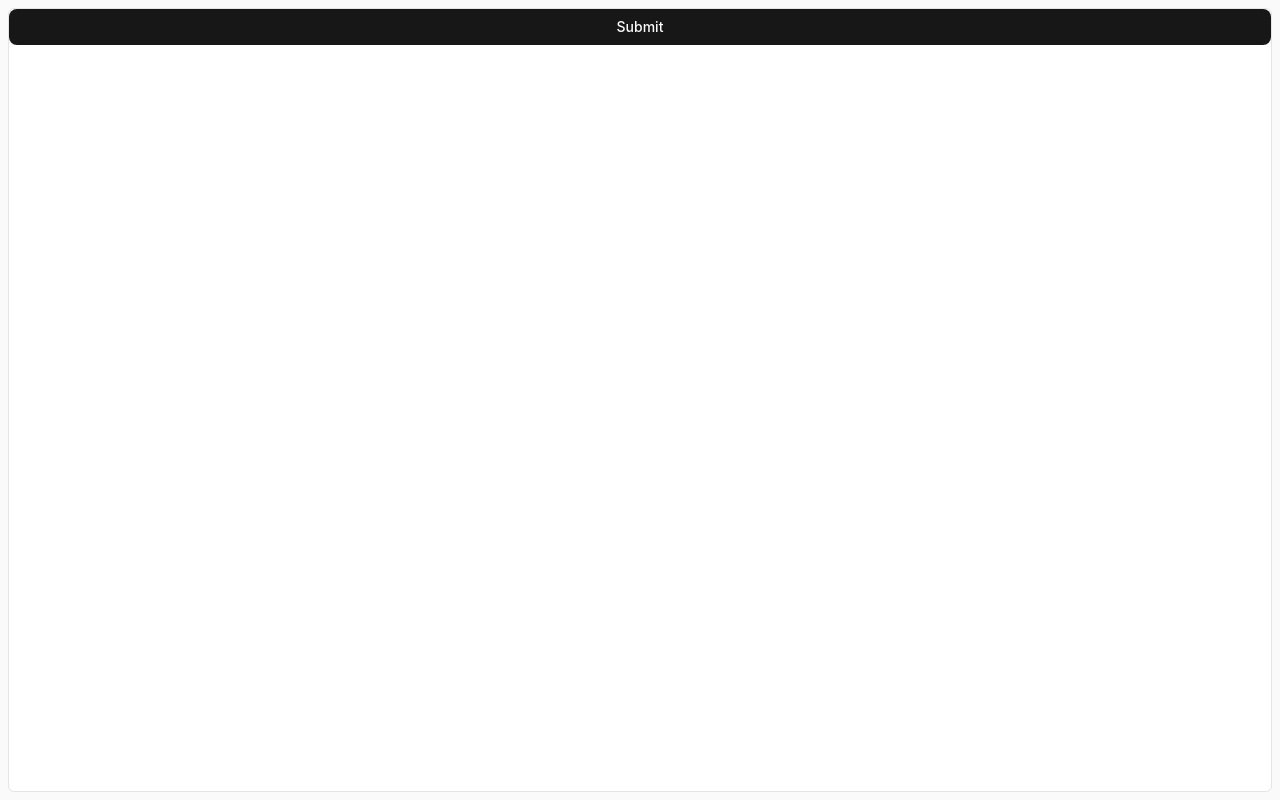
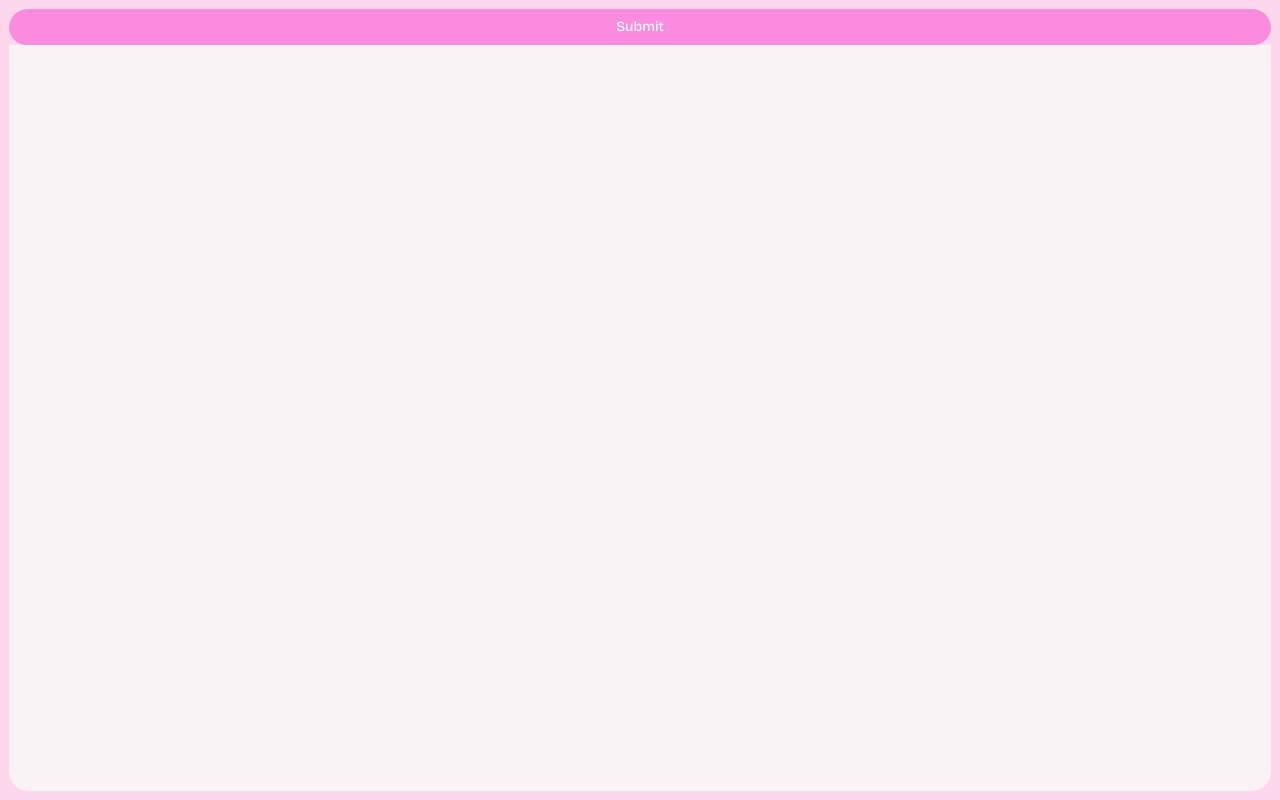
Before and after one commit to manish591/json-tree-visualizer, a React (Vite) app: page / in a window 1280 px wide. Built offline with nearby package versions, Linux system fonts and the light colour scheme.

Commit message:
updated fonts and styles

```diff
--- a/package.json
+++ b/package.json
@@ -10,7 +10,9 @@
     "preview": "vite preview"
   },
   "dependencies": {
+    "@fontsource/bricolage-grotesque": "^5.2.10",
     "@radix-ui/react-slot": "^1.2.3",
+    "@tabler/icons-react": "^3.35.0",
     "@tailwindcss/vite": "^4.1.16",
     "class-variance-authority": "^0.7.1",
     "clsx": "^2.1.1",
--- a/src/index.css
+++ b/src/index.css
@@ -1,124 +1,124 @@
 @import 'tailwindcss';
-@import "tw-animate-css";
+@import 'tw-animate-css';
 
 @custom-variant dark (&:is(.dark *));
 
 :root {
-  --background: oklch(1 0 0);
-  --foreground: oklch(0.145 0 0);
+  --background: oklch(0.9693 0.0069 354.794);
+  --foreground: oklch(0.365 0.0483 312.0204);
   --card: oklch(1 0 0);
-  --card-foreground: oklch(0.145 0 0);
+  --card-foreground: oklch(0.365 0.0483 312.0204);
   --popover: oklch(1 0 0);
-  --popover-foreground: oklch(0.145 0 0);
-  --primary: oklch(0.205 0 0);
-  --primary-foreground: oklch(0.985 0 0);
-  --secondary: oklch(0.97 0 0);
-  --secondary-foreground: oklch(0.205 0 0);
-  --muted: oklch(0.97 0 0);
-  --muted-foreground: oklch(0.556 0 0);
-  --accent: oklch(0.97 0 0);
-  --accent-foreground: oklch(0.205 0 0);
-  --destructive: oklch(0.577 0.245 27.325);
+  --popover-foreground: oklch(0.365 0.0483 312.0204);
+  --primary: oklch(0.7822 0.1664 337.2848);
+  --primary-foreground: oklch(1 0 0);
+  --secondary: oklch(0.9189 0.0485 344.3471);
+  --secondary-foreground: oklch(0.4362 0.0425 310.9389);
+  --muted: oklch(0.9529 0.0294 344.7972);
+  --muted-foreground: oklch(0.5482 0.0362 314.5072);
+  --accent: oklch(0.9352 0.0176 8.7814);
+  --accent-foreground: oklch(0.365 0.0483 312.0204);
+  --destructive: oklch(0.9718 0.1082 108.2546);
   --destructive-foreground: oklch(1 0 0);
-  --border: oklch(0.922 0 0);
-  --input: oklch(0.922 0 0);
-  --ring: oklch(0.708 0 0);
-  --chart-1: oklch(0.646 0.222 41.116);
-  --chart-2: oklch(0.6 0.118 184.704);
-  --chart-3: oklch(0.398 0.07 227.392);
-  --chart-4: oklch(0.828 0.189 84.429);
-  --chart-5: oklch(0.769 0.188 70.08);
-  --sidebar: oklch(0.985 0 0);
-  --sidebar-foreground: oklch(0.145 0 0);
-  --sidebar-primary: oklch(0.205 0 0);
-  --sidebar-primary-foreground: oklch(0.985 0 0);
-  --sidebar-accent: oklch(0.97 0 0);
-  --sidebar-accent-foreground: oklch(0.205 0 0);
-  --sidebar-border: oklch(0.922 0 0);
-  --sidebar-ring: oklch(0.708 0 0);
-  --font-sans: 'Inter', sans-serif;
-  --font-serif: Georgia, serif;
-  --font-mono: Menlo, monospace;
-  --radius: 0.625rem;
+  --border: oklch(0.9189 0.0485 344.3471);
+  --input: oklch(0.9189 0.0485 344.3471);
+  --ring: oklch(0.7822 0.1664 337.2848);
+  --chart-1: oklch(0.7822 0.1664 337.2848);
+  --chart-2: oklch(0.7082 0.2186 341.7104);
+  --chart-3: oklch(0.6525 0.236 347.0692);
+  --chart-4: oklch(0.5991 0.2275 349.4011);
+  --chart-5: oklch(0.5263 0.1988 349.2386);
+  --sidebar: oklch(0.9189 0.0485 344.3471);
+  --sidebar-foreground: oklch(0.365 0.0483 312.0204);
+  --sidebar-primary: oklch(0.7822 0.1664 337.2848);
+  --sidebar-primary-foreground: oklch(1 0 0);
+  --sidebar-accent: oklch(0.9352 0.0176 8.7814);
+  --sidebar-accent-foreground: oklch(0.365 0.0483 312.0204);
+  --sidebar-border: oklch(0.9189 0.0485 344.3471);
+  --sidebar-ring: oklch(0.7822 0.1664 337.2848);
+  --font-sans: 'Bricolage Grotesque', sans-serif;
+  --font-serif: Source Serif 4, serif;
+  --font-mono: IBM Plex Mono, monospace;
+  --radius: 1.5rem;
   --shadow-x: 0px;
-  --shadow-y: 2px;
-  --shadow-blur: 0px;
-  --shadow-spread: 0px;
-  --shadow-opacity: 0;
-  --shadow-color: #f21da1;
-  --shadow-2xs: 0px 2px 0px 0px hsl(322.8169 89.1213% 53.1373% / 0);
-  --shadow-xs: 0px 2px 0px 0px hsl(322.8169 89.1213% 53.1373% / 0);
-  --shadow-sm: 0px 2px 0px 0px hsl(322.8169 89.1213% 53.1373% / 0),
-    0px 1px 2px -1px hsl(322.8169 89.1213% 53.1373% / 0);
-  --shadow: 0px 2px 0px 0px hsl(322.8169 89.1213% 53.1373% / 0),
-    0px 1px 2px -1px hsl(322.8169 89.1213% 53.1373% / 0);
-  --shadow-md: 0px 2px 0px 0px hsl(322.8169 89.1213% 53.1373% / 0),
-    0px 2px 4px -1px hsl(322.8169 89.1213% 53.1373% / 0);
-  --shadow-lg: 0px 2px 0px 0px hsl(322.8169 89.1213% 53.1373% / 0),
-    0px 4px 6px -1px hsl(322.8169 89.1213% 53.1373% / 0);
-  --shadow-xl: 0px 2px 0px 0px hsl(322.8169 89.1213% 53.1373% / 0),
-    0px 8px 10px -1px hsl(322.8169 89.1213% 53.1373% / 0);
-  --shadow-2xl: 0px 2px 0px 0px hsl(322.8169 89.1213% 53.1373% / 0);
+  --shadow-y: 8px;
+  --shadow-blur: 16px;
+  --shadow-spread: -4px;
+  --shadow-opacity: 0.08;
+  --shadow-color: #1a1a1a;
+  --shadow-2xs: 0px 8px 16px -4px hsl(0 0% 10.1961% / 0.04);
+  --shadow-xs: 0px 8px 16px -4px hsl(0 0% 10.1961% / 0.04);
+  --shadow-sm: 0px 8px 16px -4px hsl(0 0% 10.1961% / 0.08),
+    0px 1px 2px -5px hsl(0 0% 10.1961% / 0.08);
+  --shadow: 0px 8px 16px -4px hsl(0 0% 10.1961% / 0.08),
+    0px 1px 2px -5px hsl(0 0% 10.1961% / 0.08);
+  --shadow-md: 0px 8px 16px -4px hsl(0 0% 10.1961% / 0.08),
+    0px 2px 4px -5px hsl(0 0% 10.1961% / 0.08);
+  --shadow-lg: 0px 8px 16px -4px hsl(0 0% 10.1961% / 0.08),
+    0px 4px 6px -5px hsl(0 0% 10.1961% / 0.08);
+  --shadow-xl: 0px 8px 16px -4px hsl(0 0% 10.1961% / 0.08),
+    0px 8px 10px -5px hsl(0 0% 10.1961% / 0.08);
+  --shadow-2xl: 0px 8px 16px -4px hsl(0 0% 10.1961% / 0.2);
   --tracking-normal: 0em;
   --spacing: 0.25rem;
 }
 
 .dark {
-  --background: oklch(0.145 0 0);
-  --foreground: oklch(0.985 0 0);
-  --card: oklch(0.205 0 0);
-  --card-foreground: oklch(0.985 0 0);
-  --popover: oklch(0.205 0 0);
-  --popover-foreground: oklch(0.985 0 0);
-  --primary: oklch(0.922 0 0);
-  --primary-foreground: oklch(0.205 0 0);
-  --secondary: oklch(0.269 0 0);
-  --secondary-foreground: oklch(0.985 0 0);
-  --muted: oklch(0.269 0 0);
-  --muted-foreground: oklch(0.708 0 0);
-  --accent: oklch(0.269 0 0);
-  --accent-foreground: oklch(0.985 0 0);
-  --destructive: oklch(0.704 0.191 22.216);
-  --destructive-foreground: oklch(1 0 0);
-  --border: oklch(1 0 0 / 10%);
-  --input: oklch(1 0 0 / 15%);
-  --ring: oklch(0.556 0 0);
-  --chart-1: oklch(0.488 0.243 264.376);
-  --chart-2: oklch(0.696 0.17 162.48);
-  --chart-3: oklch(0.769 0.188 70.08);
-  --chart-4: oklch(0.627 0.265 303.9);
-  --chart-5: oklch(0.645 0.246 16.439);
-  --sidebar: oklch(0.205 0 0);
-  --sidebar-foreground: oklch(0.985 0 0);
-  --sidebar-primary: oklch(0.488 0.243 264.376);
-  --sidebar-primary-foreground: oklch(0.985 0 0);
-  --sidebar-accent: oklch(0.269 0 0);
-  --sidebar-accent-foreground: oklch(0.985 0 0);
-  --sidebar-border: oklch(1 0 0 / 10%);
-  --sidebar-ring: oklch(0.556 0 0);
-  --font-sans: Open Sans, sans-serif;
-  --font-serif: Georgia, serif;
-  --font-mono: Menlo, monospace;
-  --radius: 1.3rem;
+  --background: oklch(0.2224 0.0099 124.9959);
+  --foreground: oklch(0.9354 0.0485 318.5473);
+  --card: oklch(0.2867 0.0276 347.5087);
+  --card-foreground: oklch(0.9354 0.0485 318.5473);
+  --popover: oklch(0.2867 0.0276 347.5087);
+  --popover-foreground: oklch(0.9354 0.0485 318.5473);
+  --primary: oklch(0.8368 0.1234 336.8598);
+  --primary-foreground: oklch(0.2224 0.0099 124.9959);
+  --secondary: oklch(0.3491 0.0387 350.1835);
+  --secondary-foreground: oklch(0.8684 0.0151 312.2291);
+  --muted: oklch(0.239 0.0356 344.4655);
+  --muted-foreground: oklch(0.7091 0.0304 313.275);
+  --accent: oklch(0.3986 0.0472 345.2419);
+  --accent-foreground: oklch(0.8684 0.0151 312.2291);
+  --destructive: oklch(0.9718 0.1082 108.2546);
+  --destructive-foreground: oklch(0.2224 0.0099 124.9959);
+  --border: oklch(0.3491 0.0387 350.1835);
+  --input: oklch(0.3491 0.0387 350.1835);
+  --ring: oklch(0.8368 0.1234 336.8598);
+  --chart-1: oklch(0.8368 0.1234 336.8598);
+  --chart-2: oklch(0.7822 0.1664 337.2848);
+  --chart-3: oklch(0.7082 0.2186 341.7104);
+  --chart-4: oklch(0.6525 0.236 347.0692);
+  --chart-5: oklch(0.5991 0.2275 349.4011);
+  --sidebar: oklch(0.3491 0.0387 350.1835);
+  --sidebar-foreground: oklch(0.9354 0.0485 318.5473);
+  --sidebar-primary: oklch(0.8368 0.1234 336.8598);
+  --sidebar-primary-foreground: oklch(0.2224 0.0099 124.9959);
+  --sidebar-accent: oklch(0.3986 0.0472 345.2419);
+  --sidebar-accent-foreground: oklch(0.8684 0.0151 312.2291);
+  --sidebar-border: oklch(0.3491 0.0387 350.1835);
+  --sidebar-ring: oklch(0.8368 0.1234 336.8598);
+  --font-sans: 'Bricolage Grotesque', sans-serif;
+  --font-serif: Source Serif 4, serif;
+  --font-mono: IBM Plex Mono, monospace;
+  --radius: 1.5rem;
   --shadow-x: 0px;
-  --shadow-y: 2px;
-  --shadow-blur: 0px;
-  --shadow-spread: 0px;
-  --shadow-opacity: 0;
-  --shadow-color: #f21da1;
-  --shadow-2xs: 0px 2px 0px 0px hsl(322.8169 89.1213% 53.1373% / 0);
-  --shadow-xs: 0px 2px 0px 0px hsl(322.8169 89.1213% 53.1373% / 0);
-  --shadow-sm: 0px 2px 0px 0px hsl(322.8169 89.1213% 53.1373% / 0),
-    0px 1px 2px -1px hsl(322.8169 89.1213% 53.1373% / 0);
-  --shadow: 0px 2px 0px 0px hsl(322.8169 89.1213% 53.1373% / 0),
-    0px 1px 2px -1px hsl(322.8169 89.1213% 53.1373% / 0);
-  --shadow-md: 0px 2px 0px 0px hsl(322.8169 89.1213% 53.1373% / 0),
-    0px 2px 4px -1px hsl(322.8169 89.1213% 53.1373% / 0);
-  --shadow-lg: 0px 2px 0px 0px hsl(322.8169 89.1213% 53.1373% / 0),
-    0px 4px 6px -1px hsl(322.8169 89.1213% 53.1373% / 0);
-  --shadow-xl: 0px 2px 0px 0px hsl(322.8169 89.1213% 53.1373% / 0),
-    0px 8px 10px -1px hsl(322.8169 89.1213% 53.1373% / 0);
-  --shadow-2xl: 0px 2px 0px 0px hsl(322.8169 89.1213% 53.1373% / 0);
+  --shadow-y: 8px;
+  --shadow-blur: 16px;
+  --shadow-spread: -4px;
+  --shadow-opacity: 0.08;
+  --shadow-color: #1a1a1a;
+  --shadow-2xs: 0px 8px 16px -4px hsl(0 0% 10.1961% / 0.04);
+  --shadow-xs: 0px 8px 16px -4px hsl(0 0% 10.1961% / 0.04);
+  --shadow-sm: 0px 8px 16px -4px hsl(0 0% 10.1961% / 0.08),
+    0px 1px 2px -5px hsl(0 0% 10.1961% / 0.08);
+  --shadow: 0px 8px 16px -4px hsl(0 0% 10.1961% / 0.08),
+    0px 1px 2px -5px hsl(0 0% 10.1961% / 0.08);
+  --shadow-md: 0px 8px 16px -4px hsl(0 0% 10.1961% / 0.08),
+    0px 2px 4px -5px hsl(0 0% 10.1961% / 0.08);
+  --shadow-lg: 0px 8px 16px -4px hsl(0 0% 10.1961% / 0.08),
+    0px 4px 6px -5px hsl(0 0% 10.1961% / 0.08);
+  --shadow-xl: 0px 8px 16px -4px hsl(0 0% 10.1961% / 0.08),
+    0px 8px 10px -5px hsl(0 0% 10.1961% / 0.08);
+  --shadow-2xl: 0px 8px 16px -4px hsl(0 0% 10.1961% / 0.2);
 }
 
 @theme inline {
```
Also changed, not shown: src/main.tsx (+9 -2 lines), 1 other file (tests, documents, lock files or other folders).
